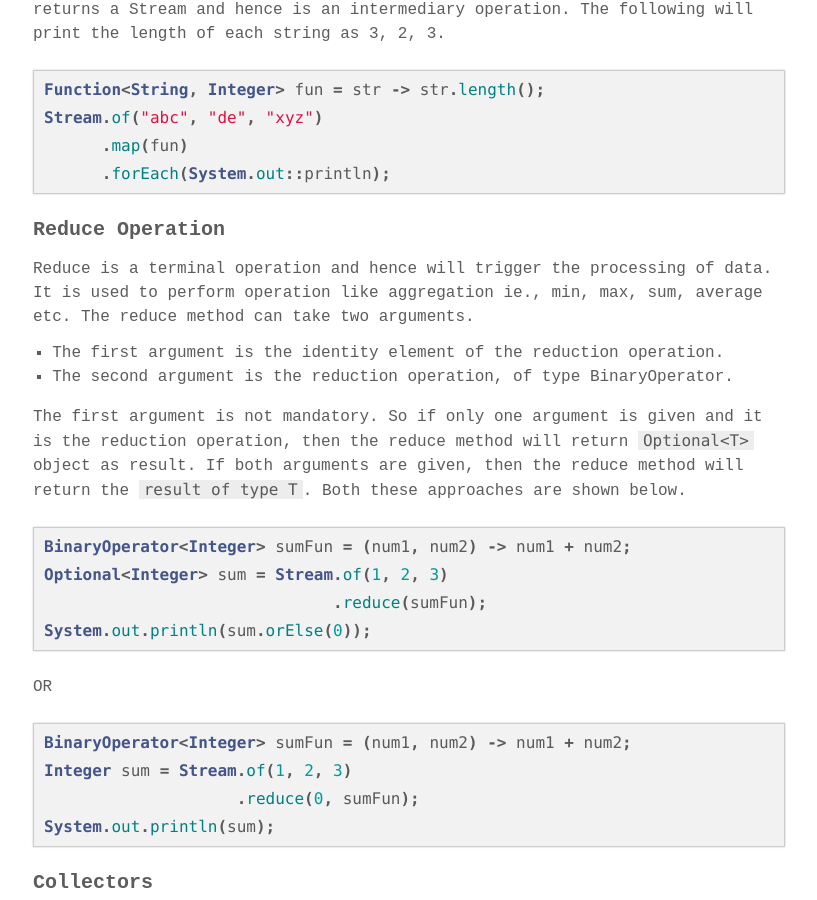
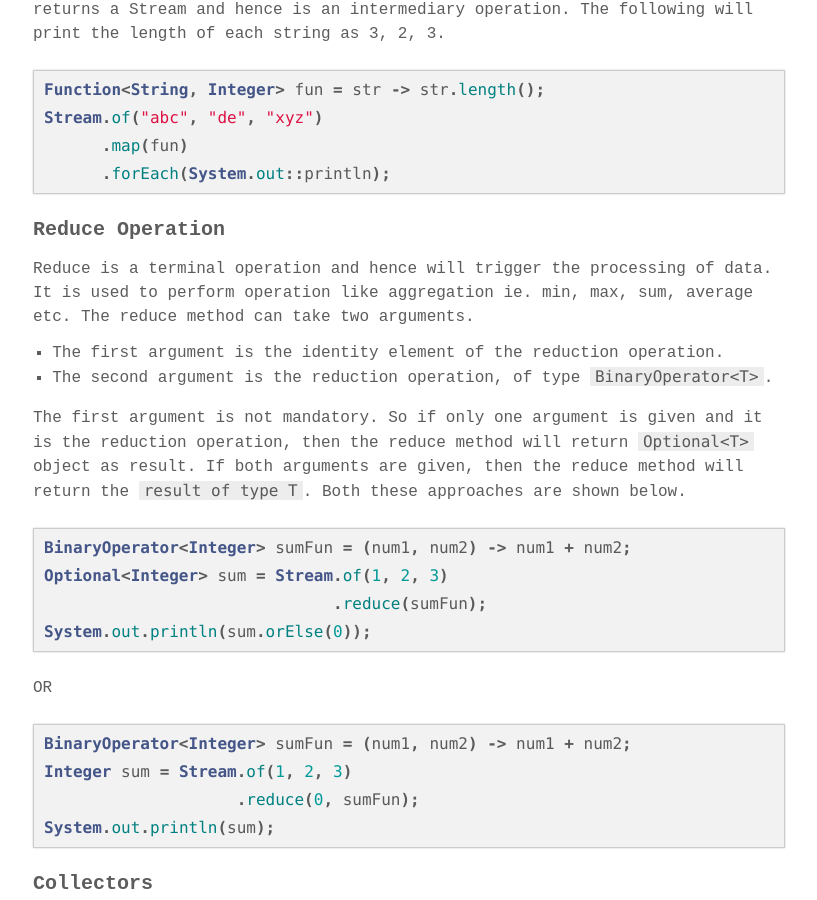
Before and after one commit to amaljoyc/amaljoyc.com, a Jekyll site: the page built from blog/_posts/2019-05-19-java8-streams.md, in a window 1280 px wide and 900 px high, scrolled down 1280 px. Shown: the whole window, without its empty margins (231-1048 px from the left). Built offline with Jekyll 4.4.1, drawn with Linux system fonts in a browser that asks for light colours; some web fonts are replaced; some of the changed text lies outside the part shown.

Commit message:
fix typo

````diff
--- a/blog/_posts/2019-05-19-java8-streams.md
+++ b/blog/_posts/2019-05-19-java8-streams.md
@@ -6,7 +6,7 @@ description: "Tutorial on Stream API introduced in Java 8"
 keywords: "java8, streams, java"
 ---
 
-A stream is a java typed interface. Even if it might look like a Collection, a Stream is not a Collection.Stream can efficiently process large amounts of data. A stream is an object `that doesn't hold any data`. And also a Stream cannot be reused, it has to be built again for another use - thus, the `stream()` is a very lightweight method.
+A stream is a java typed interface. Even if it might look like a Collection, a Stream is not a Collection. Stream can efficiently process large amounts of data. A stream is an object `that doesn't hold any data`. And also a Stream cannot be reused, it has to be built again for another use - thus, the `stream()` is a very lightweight method.
 
 ```java
 public interface Stream<T> extends BaseStream<T, Stream<T>> {
@@ -53,9 +53,9 @@ Stream.of("abc", "de", "xyz")
 
 #### Reduce Operation
 
-Reduce is a terminal operation and hence will trigger the processing of data. It is used to perform operation like aggregation ie., min, max, sum, average etc. The reduce method can take two arguments.
+Reduce is a terminal operation and hence will trigger the processing of data. It is used to perform operation like aggregation ie. min, max, sum, average etc. The reduce method can take two arguments.
 1. The first argument is the identity element of the reduction operation.
-2. The second argument is the reduction operation, of type BinaryOperator<T>.
+2. The second argument is the reduction operation, of type `BinaryOperator<T>`.
 
 The first argument is not mandatory. So if only one argument is given and it is the reduction operation, then the reduce method will return `Optional<T>` object as result. If both arguments are given, then the reduce method will return the `result of type T`. Both these approaches are shown below.
 
````
